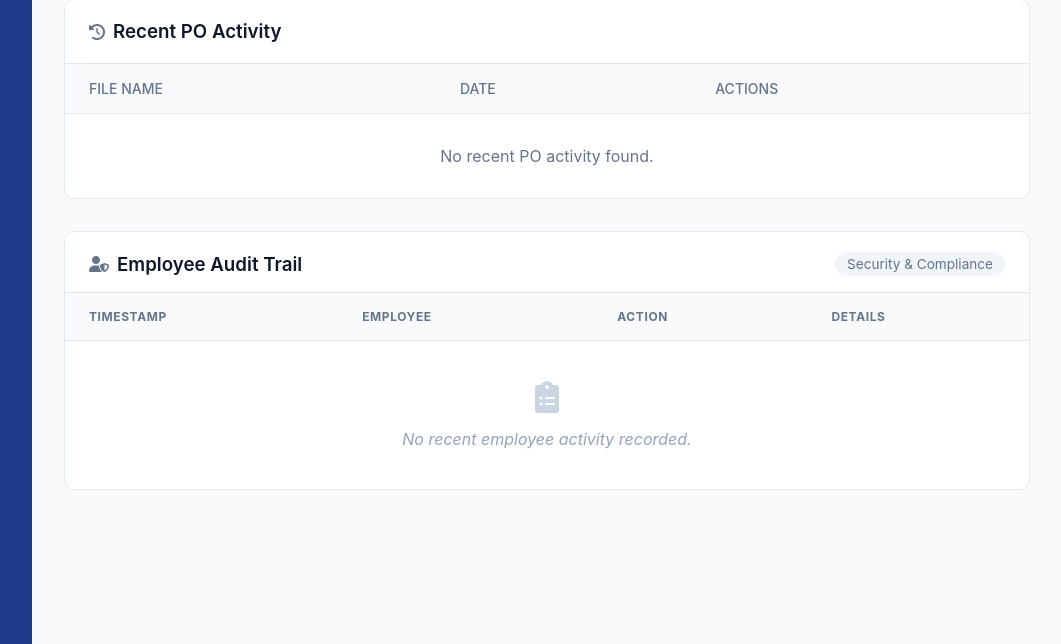
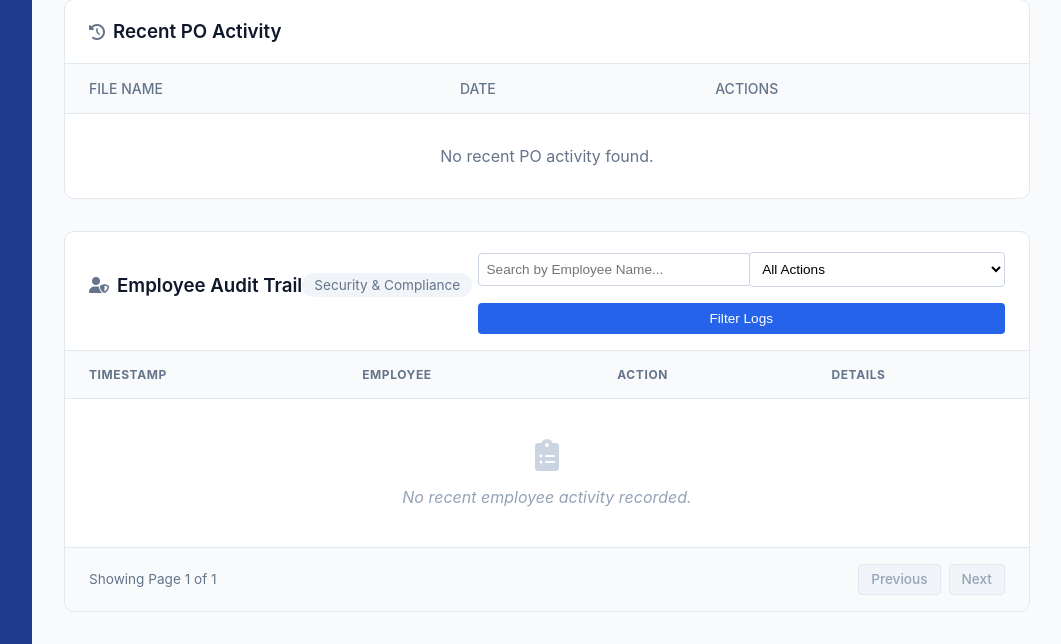
Before and after one commit to kalmeshwargurav1028-sys/business-po, a Flask app: page /dashboard in a window 1280 px wide. Shown: the part 806-1450 px from the top of the page, without its empty margins (218-1279 px from the left). Run offline with Flask 3, Linux system fonts and the light colour scheme; the visitor is signed in with stand-in values (Sample User, id 1); data that the repository does not hold is empty.

Commit message:
Add search filters and pagination to Employee Audit Trail on Admin Dashboard

```diff
--- a/business_dashboard/app.py
+++ b/business_dashboard/app.py
@@ -243,10 +243,34 @@ def dashboard():
     template_name = 'admin_dashboard.html' if session.get('user_role') == 'Admin' else 'employee_dashboard.html'
 
     recent_employee_logs = []
+    total_logs = 0
+    page = request.args.get('page', 1, type=int)
+    emp_search = request.args.get('emp_search', '')
+    action_filter = request.args.get('action_filter', '')
+    per_page = 15
+    total_pages = 1
+
     if template_name == 'admin_dashboard.html':
-        recent_employee_logs = list(activity_collection.find({'role': 'Employee'}).sort('timestamp', -1).limit(15))
+        query = {'role': 'Employee'}
+        if emp_search:
+            query['user_name'] = {'$regex': emp_search, '$options': 'i'}
+        if action_filter:
+            query['action'] = action_filter
+
+        total_logs = activity_collection.count_documents(query)
+        total_pages = max(1, (total_logs + per_page - 1) // per_page)
+        page = min(page, total_pages)
+
+        recent_employee_logs = list(activity_collection.find(query)
+                                    .sort('timestamp', -1)
+                                    .skip((page - 1) * per_page)
+                                    .limit(per_page))
 
     return render_template(template_name,
+                           page=page,
+                           total_pages=total_pages,
+                           emp_search=emp_search,
+                           action_filter=action_filter,
                            total_inventory=total_inventory,
                            inventory_value=inventory_value,
                            low_stock=low_stock,
--- a/business_dashboard/templates/admin_dashboard.html
+++ b/business_dashboard/templates/admin_dashboard.html
@@ -162,7 +162,8 @@
 
 <!-- Employee Audit Trail (Full Width below) -->
 <div class="card" style="margin-top: 2rem;">
-    <div class="card-header" style="display: flex; justify-content: space-between; align-items: center; border-bottom: 1px solid #e2e8f0; padding-bottom: 1rem;">
+    <div class="card-header" style="border-bottom: 1px solid #e2e8f0; padding-bottom: 1rem;">
+        <div style="display: flex; justify-content: space-between; align-items: center; margin-bottom: 1rem;">
             <div style="display: flex; align-items: center; gap: 0.5rem;">
                 <i class="fas fa-user-shield" style="color: #64748b;"></i>
                 <h3 class="card-title" style="margin: 0;">Employee Audit Trail</h3>
@@ -170,6 +171,28 @@
             <div style="font-size: 0.85rem; color: #64748b; background: #f1f5f9; padding: 0.25rem 0.75rem; border-radius: 9999px;">
                 Security & Compliance
             </div>
+        </div>
+
+        <form method="GET" action="{{ url_for('dashboard') }}" style="display: flex; gap: 1rem; align-items: center; flex-wrap: wrap;">
+            <div style="flex: 1; min-width: 200px;">
+                <input type="text" name="emp_search" value="{{ emp_search }}" placeholder="Search by Employee Name..." style="width: 100%; padding: 0.5rem; border: 1px solid #cbd5e1; border-radius: 4px; font-size: 0.85rem;">
+            </div>
+            <div style="flex: 1; min-width: 200px;">
+                <select name="action_filter" style="width: 100%; padding: 0.5rem; border: 1px solid #cbd5e1; border-radius: 4px; font-size: 0.85rem; background: white;">
+                    <option value="">All Actions</option>
+                    <option value="Logged In" {% if action_filter == 'Logged In' %}selected{% endif %}>Logged In</option>
+                    <option value="Created PO" {% if action_filter == 'Created PO' %}selected{% endif %}>Created PO</option>
+                    <option value="Deleted PO" {% if action_filter == 'Deleted PO' %}selected{% endif %}>Deleted PO</option>
+                    <option value="Created Invoice" {% if action_filter == 'Created Invoice' %}selected{% endif %}>Created Invoice</option>
+                    <option value="Added Vendor" {% if action_filter == 'Added Vendor' %}selected{% endif %}>Added Vendor</option>
+                    <option value="Added Inventory" {% if action_filter == 'Added Inventory' %}selected{% endif %}>Added Inventory</option>
+                </select>
+            </div>
+            <button type="submit" class="btn btn-primary" style="padding: 0.5rem 1rem; font-size: 0.85rem; border-radius: 4px;">Filter Logs</button>
+            {% if emp_search or action_filter %}
+                <a href="{{ url_for('dashboard') }}" style="color: #64748b; font-size: 0.85rem; text-decoration: none;">Clear</a>
+            {% endif %}
+        </form>
     </div>
     <div class="table-responsive">
         <table class="table" style="margin: 0; width: 100%; text-align: left; border-collapse: collapse;">
@@ -210,6 +233,26 @@
             </tbody>
         </table>
     </div>
+
+    <!-- Pagination -->
+    <div class="card-footer" style="display: flex; justify-content: space-between; align-items: center; padding: 1rem 1.5rem; border-top: 1px solid #e2e8f0; background: #f8fafc;">
+        <div style="font-size: 0.85rem; color: #64748b;">
+            Showing Page {{ page }} of {{ total_pages }}
+        </div>
+        <div style="display: flex; gap: 0.5rem;">
+            {% if page > 1 %}
+                <a href="{{ url_for('dashboard', page=page-1, emp_search=emp_search, action_filter=action_filter) }}" class="btn" style="background: white; border: 1px solid #cbd5e1; color: #334155; padding: 0.4rem 0.75rem; font-size: 0.85rem; border-radius: 4px; text-decoration: none;">Previous</a>
+            {% else %}
+                <span class="btn" style="background: #f1f5f9; border: 1px solid #e2e8f0; color: #94a3b8; padding: 0.4rem 0.75rem; font-size: 0.85rem; border-radius: 4px; cursor: not-allowed;">Previous</span>
+            {% endif %}
+
+            {% if page < total_pages %}
+                <a href="{{ url_for('dashboard', page=page+1, emp_search=emp_search, action_filter=action_filter) }}" class="btn" style="background: white; border: 1px solid #cbd5e1; color: #334155; padding: 0.4rem 0.75rem; font-size: 0.85rem; border-radius: 4px; text-decoration: none;">Next</a>
+            {% else %}
+                <span class="btn" style="background: #f1f5f9; border: 1px solid #e2e8f0; color: #94a3b8; padding: 0.4rem 0.75rem; font-size: 0.85rem; border-radius: 4px; cursor: not-allowed;">Next</span>
+            {% endif %}
+        </div>
+    </div>
 </div>
 
 {% endblock %}
```
Lines whose indentation alone changed are shown as unchanged.
